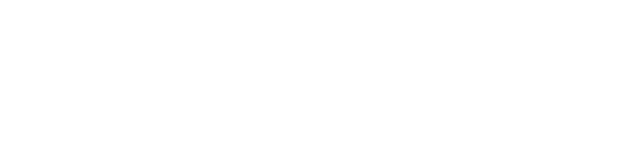
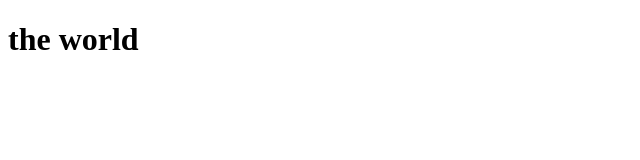
Before and after one commit to NguyenPhat0411/git-demo, a plain HTML site: page access/index.html in a window 1280 px wide. Shown: the whole page, without its empty margins (0-640 px from the left). Drawn offline with Linux system fonts and the light colour scheme.

Commit message:
thay doi ma nguon user 2

```diff
--- a/access/index.html
+++ b/access/index.html
@@ -5,5 +5,7 @@
         <meta name="viewport" content="width=device-width, initial-scale=1.0" />
         <title>Document</title>
     </head>
-    <body></body>
+    <body>
+        <h1>the world</h1>
+    </body>
 </html>
```
